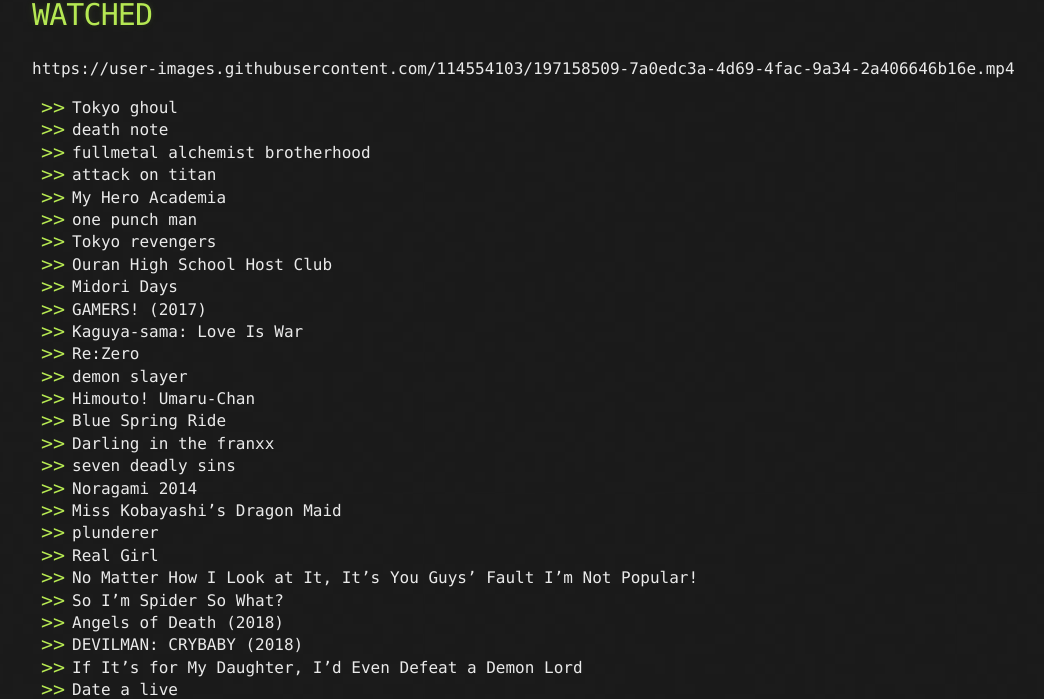
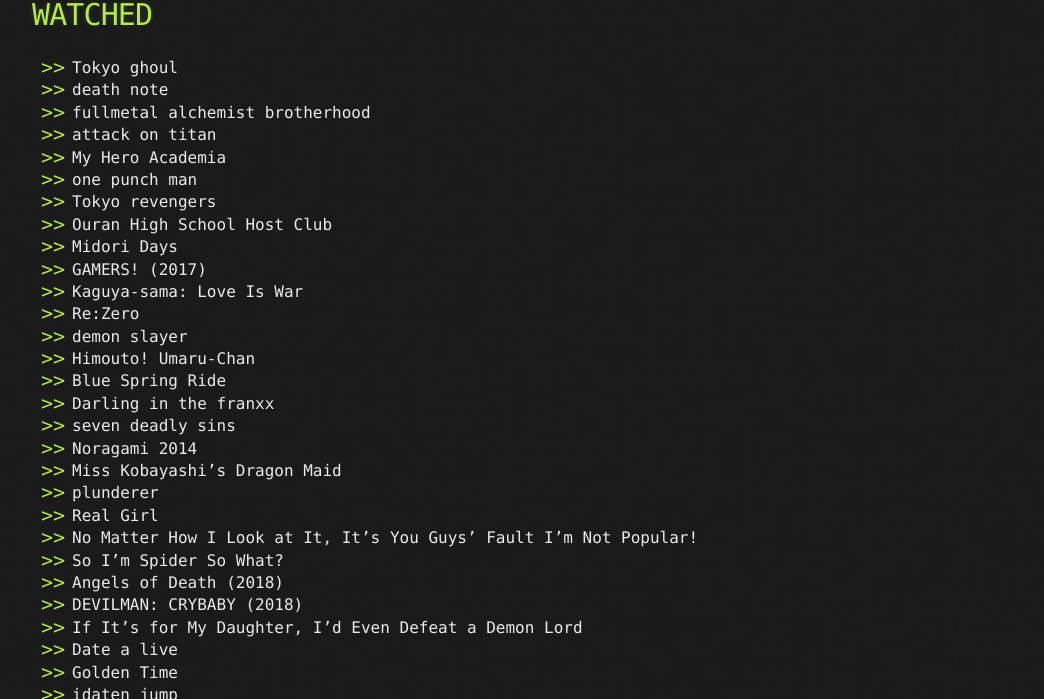
Before and after one commit to imlokisenpai/imlokisenpai.github.io, a Jekyll site: the page built from _posts/2022-10-21-animelist.md, in a window 1280 px wide and 900 px high, scrolled down 370 px, cut to the strip 201-900 px from the top of the window. Shown: the whole strip, without its empty margins (108-1152 px from the left). Built offline with Jekyll 4.4.1, drawn with Linux system fonts in a browser that asks for light colours.

Commit message:
Update 2022-10-21-animelist.md

```diff
--- a/_posts/2022-10-21-animelist.md
+++ b/_posts/2022-10-21-animelist.md
@@ -8,7 +8,7 @@
 
 # [](#header-1)WATCHED
 
-https://user-images.githubusercontent.com/114554103/197158509-7a0edc3a-4d69-4fac-9a34-2a406646b16e.mp4
+[](https://user-images.githubusercontent.com/114554103/197158509-7a0edc3a-4d69-4fac-9a34-2a406646b16e.mp4)
 
 -     Tokyo ghoul
 -     death note
```
